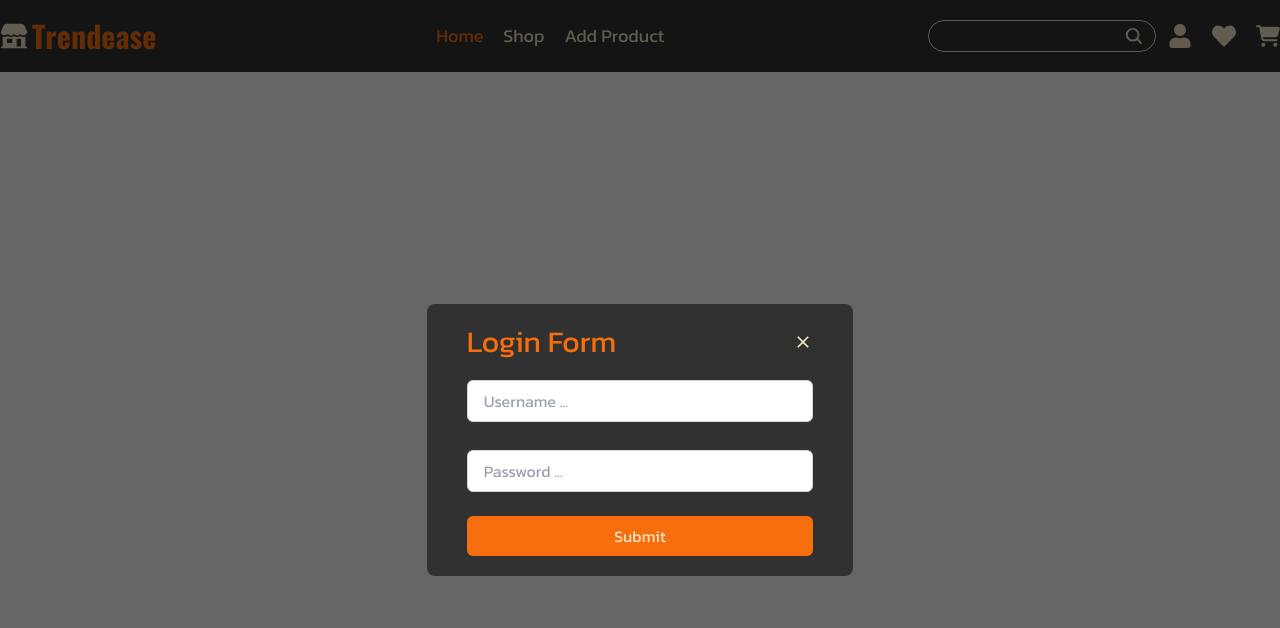
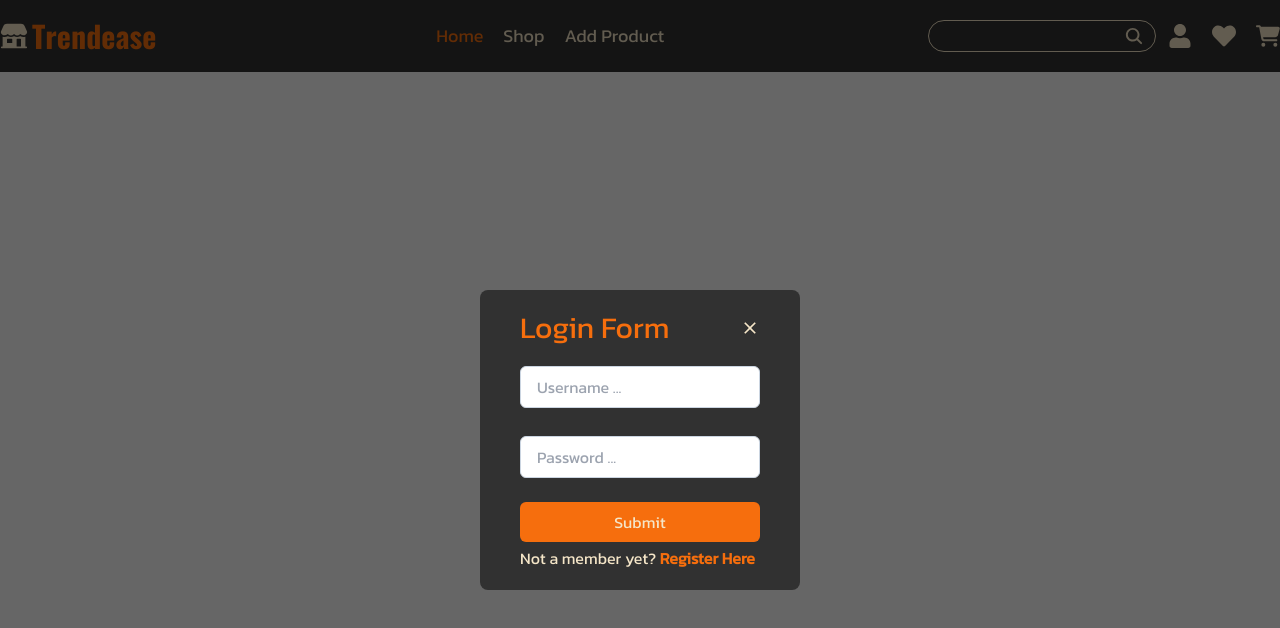
Before and after one commit to NighTzy-Godz/trendeasev2, a React (Vite) app in the folder client/: page / in a window 1280 px wide. Both pictures are taken after a click on the icon 1180 px from the left and 36 px from the top of the page. Shown: the top 628 px of the page. Built offline with nearby package versions, Linux system fonts and the light colour scheme.

Commit message:
Client - Completed the Login Form Modal

```diff
--- a/client/src/components/common/Modal.tsx
+++ b/client/src/components/common/Modal.tsx
@@ -9,7 +9,7 @@ interface ModalProps {
 function Modal({ headerTitle, onModalClose, children }: ModalProps) {
   return (
     <div className="fixed  py-10 left-0 top-0 h-dvh w-dvw bg-black/60  z-50 ">
-      <div className="h-dvh grid place-items-center lg:w-1/3  mx-auto">
+      <div className="h-dvh grid place-items-center lg:w-1/4  mx-auto">
         <div className=" bg-bgColor w-full rounded-lg flex flex-col px-10 py-5  animate__animated animate__fadeInDown animate__faster">
           <div className="flex justify-between items-center mb-5">
             <h1 className="text-mainColor lg:text-3xl font-kanit">
--- a/client/src/components/modal/user/LoginModal.tsx
+++ b/client/src/components/modal/user/LoginModal.tsx
@@ -24,11 +24,14 @@ function LoginModal({ isShow, onModalClose }: LoginModalProps) {
   } = useForm<LoginData>();
 
   useEffect(() => {
-    if (error) {
-      if ("status" in error) {
+    if (error && "originalStatus" in error) {
+      if (error.originalStatus >= 500) {
+        toast.error("Unexpected Error Happened" as string, {
+          toastId: "Login Unexpected",
+        });
+      } else {
         toast.error(error.data as string, {
-          autoClose: 2500,
-          toastId: "Login ERror",
+          toastId: "Login Error",
         });
       }
     }
@@ -66,9 +69,20 @@ function LoginModal({ isShow, onModalClose }: LoginModalProps) {
 
             {errors.password && <InputError msg={errors.password.message} />}
           </div>
-          <Button variant="default" isLoading={isLoading}>
-            Submit
-          </Button>
+          <div className="mb-1">
+            {" "}
+            <Button variant="default" isLoading={isLoading}>
+              Submit
+            </Button>
+          </div>
+          <div className="">
+            <p className="font-kanit font-sm text-textColor">
+              Not a member yet?{" "}
+              <span className="font-semibold text-mainColor hover:underline cursor-pointer">
+                Register Here
+              </span>
+            </p>
+          </div>
         </form>
       </Modal>
     );
```
